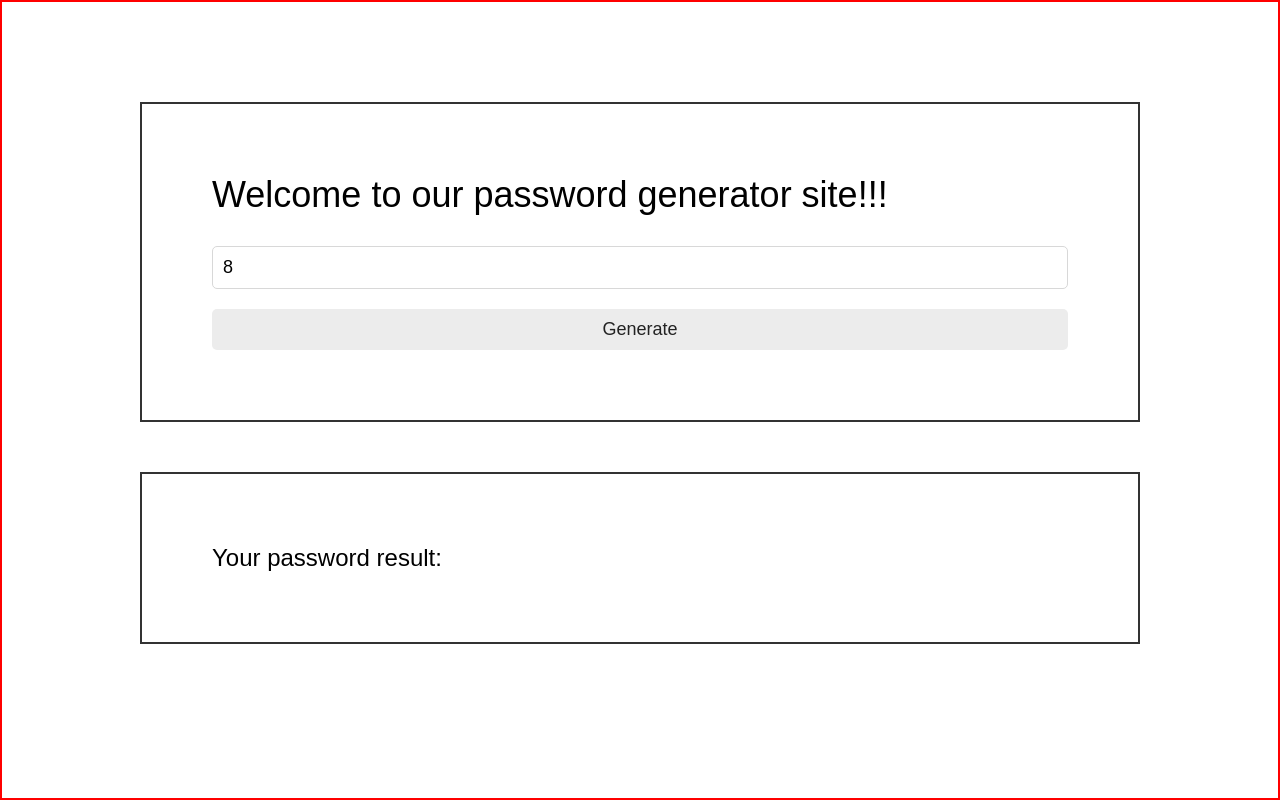
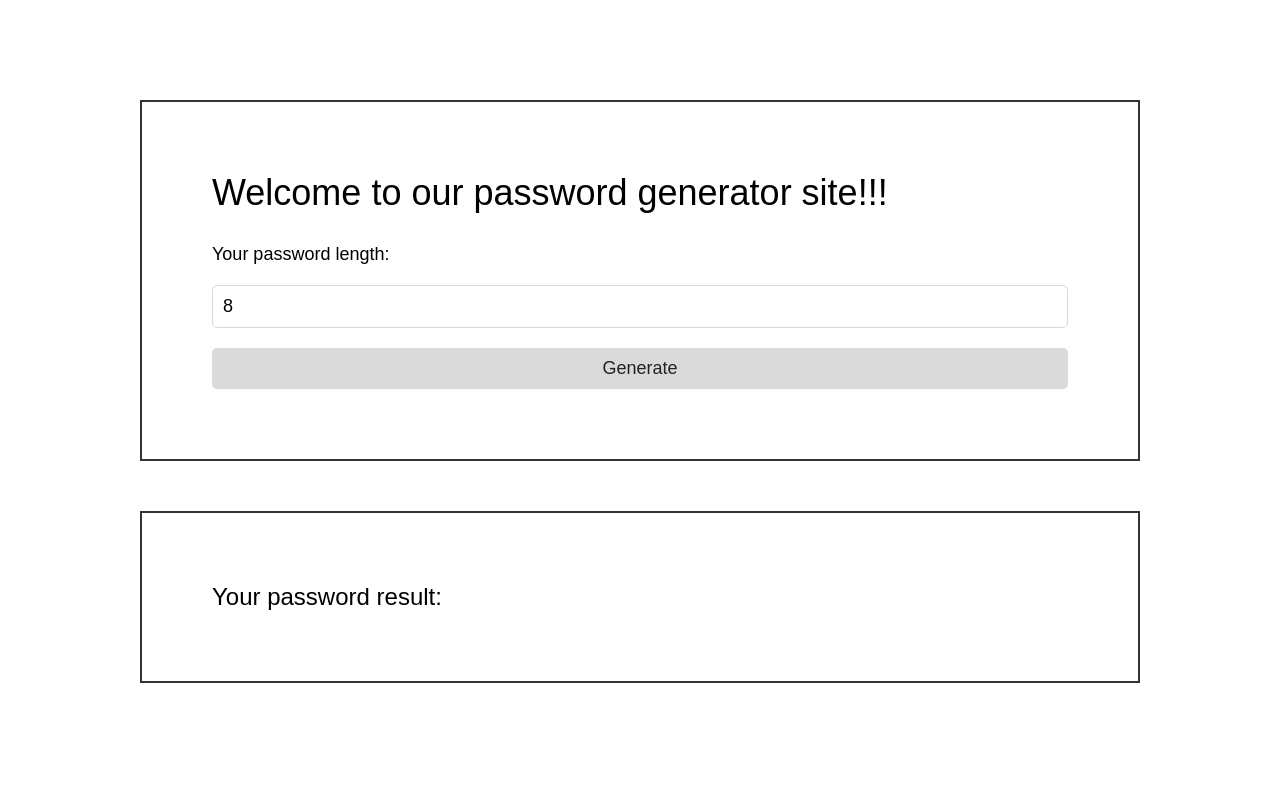
Before and after one commit to komronbek-tufliyev/password_generator, a Django app: page /generate/ in a window 1280 px wide. Run offline with Django 4.2, Linux system fonts and the light colour scheme.

Commit message:
Uploaded basic files

```diff
--- a/static/css/styles.css
+++ b/static/css/styles.css
@@ -16,7 +16,7 @@ main{
     flex-direction: column;
     align-items: center;
     /* justify-content: center; */
-    border: 2px solid red;
+    /* border: 2px solid red; */
 }
 
 
@@ -32,12 +32,16 @@ form h2{
     font-weight: normal;
     margin-bottom: 30px;
 }
+form label{
+    font-size: 18px;
+}
 form input{
     padding: 10px;
     font-size: 18px;
     width: 100%;
     margin-bottom: 20px;
     border-radius: 5px;
+    margin-top: 20px;
     border: 1px solid #d8d8d8;
 
 }
@@ -45,7 +49,7 @@ form input{
 .btn{
     width: 100%;
     font-size: 18px;
-    background: #ececec;
+    background: #dadada;
     color: #222;
     cursor: pointer;
     transition: 0.2s;
@@ -56,7 +60,7 @@ form input{
 }
 
 .btn:hover{
-    background: #d8d8d8;
+    background: #bdbdbd;
 }
 
 
--- a/static/js/script.js
+++ b/static/js/script.js
@@ -9,7 +9,7 @@ document.getElementById('btn_copy').addEventListener(
         text.setSelectionRange(0, 99999);
 
         navigator.clipboard.writeText(text.value);
-        alert("Copied password: "+text.value);
+        alert("Copied password: " + text.value);
         console.log('Password copied!');
         // document.getElementById('password').nodeValue=text;
     }
--- a/templates/home.html
+++ b/templates/home.html
@@ -15,6 +15,7 @@
         <form action="" method="post">
             <h2>Welcome to our password generator site!!!</h2>
             {% csrf_token %}
+            <label for="">Your password length:</label>
             <input placeholder="Your password length" type="number" name="password_length" min="4" max="64" value="8" required>
             <button id="btn_generate" type="submit" class="btn">Generate</button>
         </form>
```
Also changed, not shown: config/settings.py (+8 -2 lines), db.sqlite3, 2 other files.
